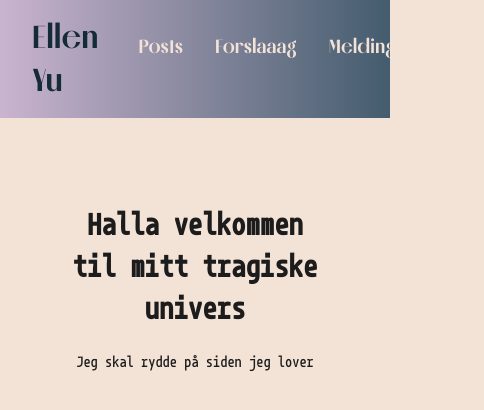
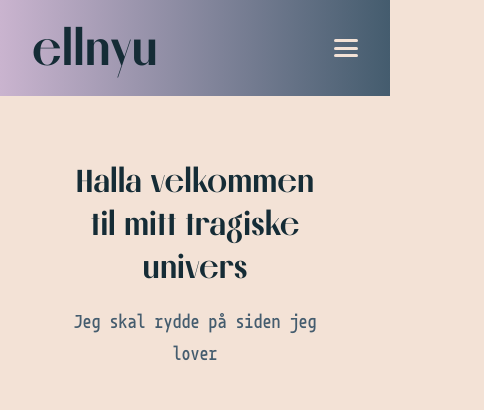
Before and after one commit to ellnyu/ellnyu, a Next.js app in the folder frontend/: page / in a window 390 px wide. Shown: the top 410 px of the page, 484 px wide, since content can reach past the window. Built offline with nearby package versions, Linux system fonts and the light colour scheme.

Commit message:
design changes

```diff
--- a/frontend/src/app/about/page.tsx
+++ b/frontend/src/app/about/page.tsx
@@ -1,3 +1,4 @@
+import Image from 'next/image';
 import styles from "./page.module.scss";
 
 export default function About() {
@@ -7,12 +8,12 @@ export default function About() {
         <h2>Ellen Yu hvem er det?</h2>
           <p>En trist jente fordi siden hennes suger yay</p>
 
-            <img
+
+            <Image
           src="/images/ellen.JPEG" // path in public folder
           alt="Ellen Yu"
           className={styles.roundedImage}
         />
-
       </main>
     </div>
   );
--- a/frontend/src/app/posts/page.module.scss
+++ b/frontend/src/app/posts/page.module.scss
@@ -12,7 +12,7 @@ $primary: #d6336c;
 .card {
   background: $card-bg;
   border: 1px solid $card-border;
-  border-radius: 12px;
+  border-radius: 10px;
   overflow: hidden;
   box-shadow: 0 2px 8px rgba(0, 0, 0, 0.05);
   transition: transform 0.2s ease, box-shadow 0.2s ease;
@@ -31,7 +31,7 @@ $primary: #d6336c;
 
   p {
     padding: 1rem;
-    font-size: 0.9rem;
+    font-size: 1rem;
     color: #495057;
   }
 }
--- a/frontend/src/components/navbar/Navbar.module.scss
+++ b/frontend/src/components/navbar/Navbar.module.scss
@@ -1,4 +1,5 @@
 @use '@/styles/variables' as vars;
+@use '@/styles/fonts' as *; // Ensure all @font-face are loaded
 
 .navbar {
   background: linear-gradient(90deg, vars.$color-lavender, vars.$color-slate);
@@ -6,32 +7,86 @@
   display: flex;
   justify-content: space-between;
   align-items: center;
+  position: relative;
+}
 
 .logo {
-    font-size: 2rem;
+  font-size: 3rem;
   color: vars.$color-navy;
   font-family: 'Melodrama-Bold';
 }
 
-  ul {
+/* Desktop nav */
+.navLinks {
   list-style: none;
   display: flex;
-    gap: 2rem;
+  gap: 1.5rem;
+  margin: 0;
+  padding: 0;
 
-    li {
-      a {
+  li a {
     color: vars.$color-cream;
-        font-size: 1.2rem;
+    font-size: 1.4rem;
     text-decoration: none;
     transition: 0.3s ease;
     font-family: 'Melodrama-Bold';
 
     &:hover {
-          color: vars.$color-slate;
-          border-bottom: 2px solid vars.$color-cream;
+      color: vars.$color-purpleblue;
+      border-bottom: 2px solid vars.$color-purpleblue;
       padding-bottom: 2px;
     }
   }
 }
+
+/* Hamburger button */
+.hamburger {
+  display: none;
+  flex-direction: column;
+  justify-content: space-between;
+  width: 24px;
+  height: 18px;
+  background: none;
+  border: none;
+  cursor: pointer;
+  padding: 0;
+
+  span {
+    display: block;
+    height: 3px;
+    width: 100%;
+    background: vars.$color-cream;
+    border-radius: 2px;
   }
 }
+@media (max-width: 768px) {
+  .navLinks {
+    display: none; /* hidden by default */
+    flex-direction: column;
+    justify-content: center;
+    align-items: center;
+    gap: 2rem;
+
+    position: fixed;
+    top: 0;
+    left: 0;
+    height: 100vh;
+    width: 100%;
+    background: vars.$color-navy;
+    z-index: 1000;
+
+    li a {
+      font-size: 1.5rem;
+      color: vars.$color-cream;
+    }
+  }
+
+  .navLinks.open {
+    display: flex; /* show when open */
+  }
+
+  .hamburger {
+    display: flex;
+    z-index: 1100; /* above the menu */
+  }
+}
--- a/frontend/src/components/navbar/Navbar.tsx
+++ b/frontend/src/components/navbar/Navbar.tsx
@@ -1,15 +1,33 @@
+"use client";
+
 import Link from "next/link";
+import { useState } from "react";
 import styles from "./Navbar.module.scss";
 
 const Navbar = () => {
+  const [isOpen, setIsOpen] = useState(false);
+
   return (
     <nav className={styles.navbar}>
       <div className={styles.logo}>
-        <Link href="/">Ellen Yu</Link>
+        <Link href="/">ellnyu</Link>
       </div>
-      <ul>
+
+      {/* Hamburger button (only visible on mobile) */}
+      <button
+        className={styles.hamburger}
+        onClick={() => setIsOpen(!isOpen)}
+        aria-label="Toggle menu"
+      >
+        <span />
+        <span />
+        <span />
+      </button>
+
+      <ul className={`${styles.navLinks} ${isOpen ? styles.open : ""}`}>
         <li><Link href="/posts">Posts</Link></li>
         <li><Link href="/suggestions">Forslaaag</Link></li>
+        <li><Link href="/blog">Innlegg</Link></li>
         <li><Link href="/messages">Meldinger</Link></li>
         <li><Link href="/about">Om meg</Link></li>
       </ul>
--- a/frontend/src/styles/_variables.scss
+++ b/frontend/src/styles/_variables.scss
@@ -5,8 +5,10 @@ $color-slate: #445c6e;
 $color-navy: #152c36;
 $color-text: #1c1c1c;
 $color-light: #ffffff;
+$color-bluegrey: #7997bc;
+$color-purpleblue: #a6a4c8;
 
 // Fonts
 $text-paragraphs: 'RX100-Regular', sans-serif;
-$text-headings: 'Stardom-Regular', sans-serif;
+$text-headings: 'Melodrama-Bold', sans-serif;
 $logo-font: 'Melodrama-Bold', sans-serif;
--- a/frontend/src/styles/globals.scss
+++ b/frontend/src/styles/globals.scss
@@ -18,3 +18,68 @@ main {
   margin: 0 auto;
   padding: 2rem;
 }
+
+button {
+  border: 1px solid vars.$color-purpleblue;
+  font-family: 'Boska-Black';
+  padding: 0.3rem 0.7rem;
+  border-radius: 0.5rem;
+  cursor: pointer;
+  transition: all 0.2s ease;
+  font-size: 1rem;
+
+    &:hover {
+      background: vars.$color-lavender;
+    }
+
+    &.active {
+      background: vars.$color-slate;
+      color: vars.$color-cream;
+  }
+}
+
+* {
+  margin: 0;
+  padding: 0;
+  box-sizing: border-box;
+}
+
+html, body, #root {
+  height: 100%;
+  font-family: 'Technor-Light', sans-serif; // Use your custom font
+  background-color: vars.$color-cream; // from your variables.scss
+  color: vars.$color-text; // from your variables.scss
+}
+
+h1, h2, h3, h4, h5, h6 {
+  font-family: vars.$text-headings;
+  margin: 0 0 1rem 0;
+  color: vars.$color-navy;
+}
+
+p {
+  margin-bottom: 1rem;
+  font-size: 1.25rem;
+  line-height: 1.6;
+  font-family: vars.$text-paragraphs;
+  color: vars.$color-slate;
+}
+
+main {
+  max-width: 1100px;
+  margin: 0 auto;
+  padding: 2rem;
+}
+
+// Optional: utility classes
+.text-center {
+  text-align: center;
+}
+
+.bold {
+  font-weight: 700;
+}
+
+.black {
+  font-weight: 900;
+}
```
Also changed, not shown: frontend/src/app/blog/page.module.scss (added, +71 -0 lines), frontend/src/app/blog/page.tsx (added, +103 -0 lines). Lines whose indentation alone changed are shown as unchanged.
